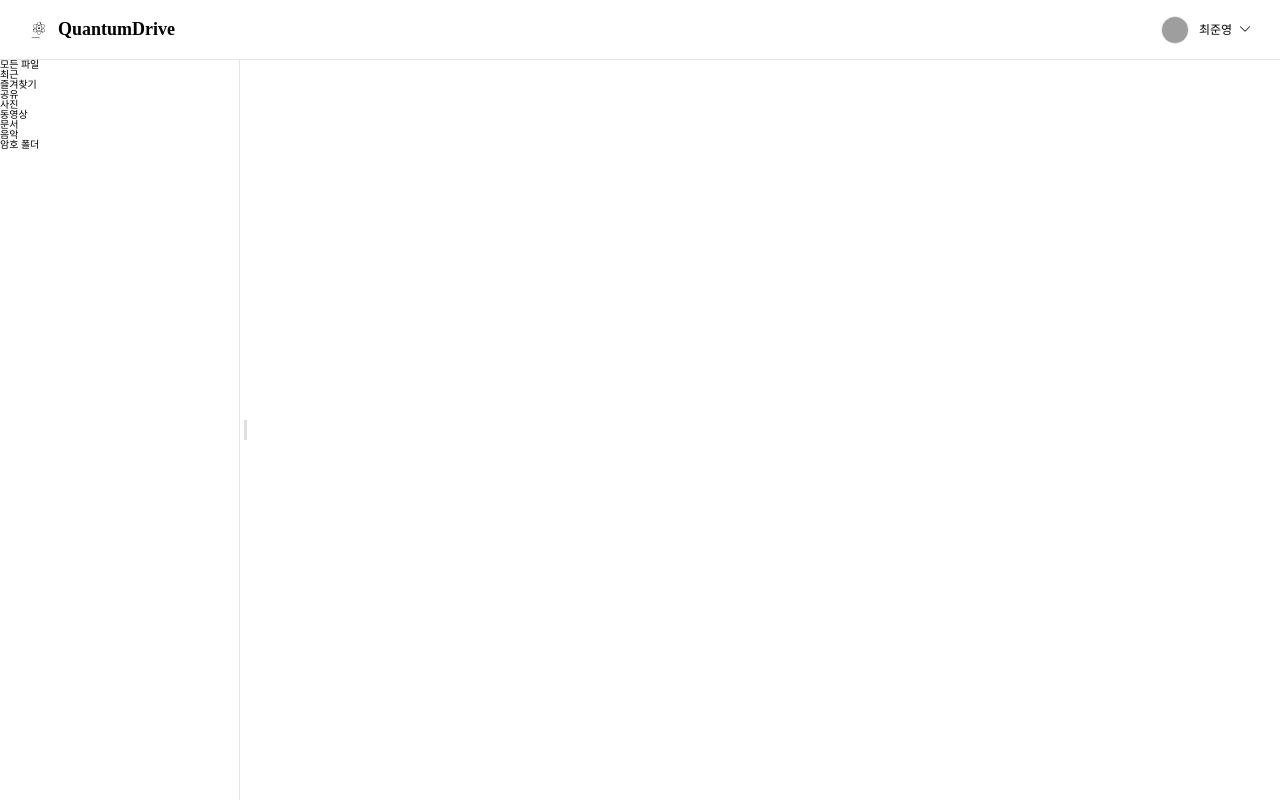
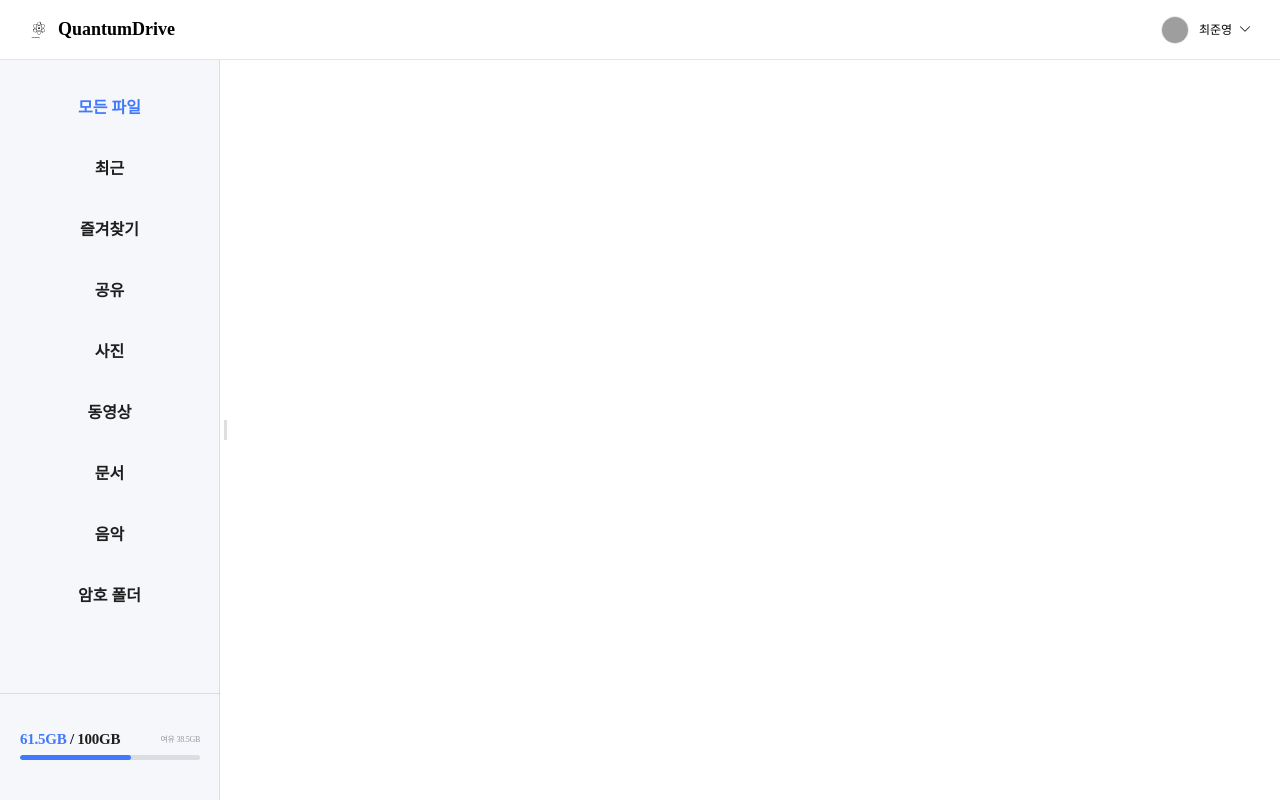
Before and after one commit to joonyoungchoi0801/QuatumDriveVercel, a React (Create React App) app: page / in a window 1280 px wide. Built offline with nearby package versions, Linux system fonts and the light colour scheme; grey boxes are pictures that could not be loaded.

Commit message:
feat: sidebar완성 및 lint오류 해결

```diff
--- a/package.json
+++ b/package.json
@@ -59,6 +59,7 @@
     "eslint": "^8.57.0",
     "eslint-config-airbnb": "^19.0.4",
     "eslint-config-prettier": "^9.1.0",
+    "eslint-config-react-app": "^7.0.1",
     "eslint-plugin-import": "^2.29.1",
     "eslint-plugin-jsx-a11y": "^6.9.0",
     "eslint-plugin-prettier": "^5.2.1",
--- a/src/Router.tsx
+++ b/src/Router.tsx
@@ -7,6 +7,7 @@ export default function Router() {
     <BrowserRouter>
       <Routes>
         <Route path='/' element={<Home />} />
+        <Route path='/:type' element={<Home />} />
       </Routes>
     </BrowserRouter>
   );
--- a/src/components/header/index.tsx
+++ b/src/components/header/index.tsx
@@ -6,7 +6,7 @@ import downIcon from '@/assets/arrow-down.svg';
 function Header() {
   return (
     <header className={styles.header}>
-      <a className={styles.headerLogo} href='/home'>
+      <a className={styles.headerLogo} href='/'>
         <img
           className={styles.headerLogo_img}
           src={quantumlogo}
--- a/src/components/sidebar/index.tsx
+++ b/src/components/sidebar/index.tsx
@@ -1,15 +1,33 @@
 import React, { useEffect, useRef, useState } from 'react';
 import styles from './sidebar.module.scss';
+import Menu from './menu';
 
-const sidebarFirstItems = ['모든 파일', '최근', '즐겨찾기', '공유'];
-const sidebarSecondItems = ['사진', '동영상', '문서', '음악', '암호 폴더'];
+const sidebarFirstItems = [
+  { title: '모든 파일', href: '/' },
+  { title: '최근', href: '/recent' },
+  { title: '즐겨찾기', href: '/favorite' },
+  { title: '공유', href: '/share' },
+];
+const sidebarSecondItems = [
+  { title: '사진', href: '/picture' },
+  { title: '동영상', href: '/video' },
+  { title: '문서', href: '/document' },
+  { title: '음악', href: '/music' },
+  { title: '암호 폴더', href: '/encrypted' },
+];
 
 function Sidebar() {
-  const [sidebarWidth, setSidebarWidth] = useState(240);
+  const [selectedMenu, setSelectedMenu] = useState('모든 파일');
+  const [sidebarWidth, setSidebarWidth] = useState(220);
   const sideBarRef = useRef(false);
 
-  const MIN_WIDTH = 200;
+  const MIN_WIDTH = 180;
   const MAX_WIDTH = 500;
+
+  const TOTAL_CAPACITY = 100;
+  const USED_CAPACITY = 61.5;
+  const FREE_CAPACITY = TOTAL_CAPACITY - USED_CAPACITY;
+  const CAPACITY_PERCENTAGE = (USED_CAPACITY / TOTAL_CAPACITY) * 100;
 
   const handleMouseDown = () => {
     sideBarRef.current = true;
@@ -44,6 +62,10 @@ function Sidebar() {
     sideBarRef.current = false;
   };
 
+  const handleClickMenu = (menu: string) => {
+    setSelectedMenu(menu);
+  };
+
   useEffect(() => {
     const handleDocumentMouseMove = (e: MouseEvent) => handleMouseMove(e);
     const handleDocumentMouseUp = () => handleMouseUp();
@@ -59,14 +81,47 @@ function Sidebar() {
 
   return (
     <div className={styles.sidebar}>
-      <ul className={styles.sidebarMenu} style={{ width: sidebarWidth }}>
-        {sidebarFirstItems.map((item, i) => (
-          <li key={i}>{item}</li>
-        ))}
-        {sidebarSecondItems.map((item, i) => (
-          <li key={i}>{item}</li>
-        ))}
-      </ul>
+      <div className={styles.sidebarLeft} style={{ width: sidebarWidth }}>
+        <ul className={styles.sidebarMenu}>
+          {sidebarFirstItems.map((item, i) => (
+            <Menu
+              key={i}
+              item={item.title}
+              href={item.href}
+              onMenuClick={handleClickMenu}
+              isSelected={item.title === selectedMenu}
+            />
+          ))}
+          {sidebarSecondItems.map((item, i) => (
+            <Menu
+              key={i}
+              item={item.title}
+              href={item.href}
+              onMenuClick={handleClickMenu}
+              isSelected={item.title === selectedMenu}
+            />
+          ))}
+        </ul>
+        <div className={styles.sidebarBottom} style={{ width: sidebarWidth }}>
+          <div className={styles.capacityArea}>
+            <div className={styles.capacityText}>
+              <div className={styles.capacity}>
+                <span style={{ color: '#4078ff' }}>{USED_CAPACITY}GB</span>
+                <span> / {TOTAL_CAPACITY}GB</span>
+              </div>
+              <span className={styles.capacityInfo}>
+                여유 {FREE_CAPACITY}GB
+              </span>
+            </div>
+            <span className={styles.graph}>
+              <span
+                className={styles.bar}
+                style={{ width: `${CAPACITY_PERCENTAGE}%` }}
+              />
+            </span>
+          </div>
+        </div>
+      </div>
       <button
         className={styles.sidebarResize}
         onMouseDown={handleMouseDown}
--- /dev/null
+++ b/src/components/sidebar/menu.tsx
@@ -0,0 +1,30 @@
+import { useState } from 'react';
+
+import { useNavigate } from 'react-router-dom';
+import styles from './sidebar.module.scss';
+
+interface MenuProps {
+  item: string;
+  href: string;
+  isSelected: boolean;
+  onMenuClick: (item: string) => void;
+}
+
+function Menu({ item, href, isSelected, onMenuClick }: MenuProps) {
+  const navigate = useNavigate();
+  const handleNavigateClick = (item: string) => {
+    navigate(href, { replace: true });
+    onMenuClick(item);
+  };
+
+  return (
+    <li
+      className={`${styles.menu} ${isSelected ? styles.clicked : ''}`}
+      onClick={() => handleNavigateClick(item)}
+    >
+      {item}
+    </li>
+  );
+}
+
+export default Menu;
--- a/src/components/sidebar/sidebar.module.scss
+++ b/src/components/sidebar/sidebar.module.scss
@@ -22,8 +22,87 @@
   }
 }
 
-.sidebarMenu {
+.sidebarLeft {
   display: flex;
   flex-direction: column;
   border-right: 0.1rem solid rgba(0, 0, 0, 0.1);
+  background-color: #f6f7fa;
+  position: relative;
+  .sidebarMenu {
+    display: flex;
+    flex-direction: column;
+    margin-top: 3rem;
+    gap: 2.5rem;
+  }
+  .sidebarBottom {
+    display: flex;
+    flex-direction: column;
+    align-items: center;
+    justify-content: center;
+    height: 10.7rem;
+    padding: 1.5rem 2rem 1.8rem;
+    border-top: 0.1rem solid rgba(0, 0, 0, 0.1);
+    position: fixed;
+    bottom: 0;
+    left: 0;
+    right: 0;
+  }
 }
+.capacityArea {
+  display: flex;
+  flex-direction: column;
+  justify-content: flex-start;
+  width: 100%;
+  gap: 0.7rem;
+  .capacityText {
+    display: flex;
+    align-items: flex-start;
+    justify-content: space-between;
+    width: 100%;
+    .capacity {
+      color: #1e1e1e;
+      font-size: 1.5rem;
+      line-height: 1.7rem;
+      font-weight: 700;
+      letter-spacing: -0.25px;
+    }
+    .capacityInfo {
+      color: #9398a0;
+      font-size: 0.8rem;
+      font-weight: 500;
+      letter-spacing: -0.25px;
+      line-height: 1.7rem;
+    }
+  }
+  .graph {
+    display: block;
+    overflow: hidden;
+    position: relative;
+    height: 0.5rem;
+    border-radius: 0.3rem;
+    background-color: #dadde2;
+    .bar {
+      position: absolute;
+      top: 0;
+      left: 0;
+      bottom: 0;
+      border-radius: 0.3rem;
+      background-color: #4078ff;
+    }
+  }
+}
+
+.menu {
+  display: flex;
+  text-align: center;
+  align-items: center;
+  justify-content: center;
+  padding: 1rem 2.2rem;
+  color: #1e1e1e;
+  font-weight: bold;
+  font-size: 1.6rem;
+  cursor: pointer;
+}
+.menu.clicked {
+  color: #4078ff;
+}
```
Also changed, not shown: .eslintrc.config.cjs, 1 other file (tests, documents, lock files or other folders).
